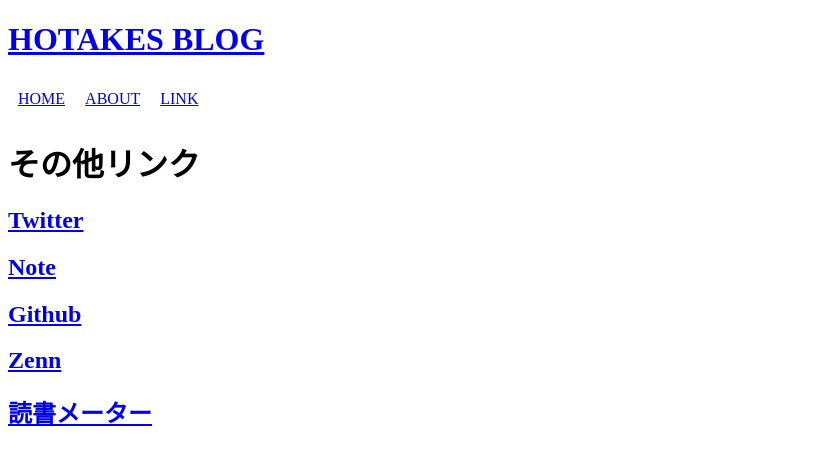
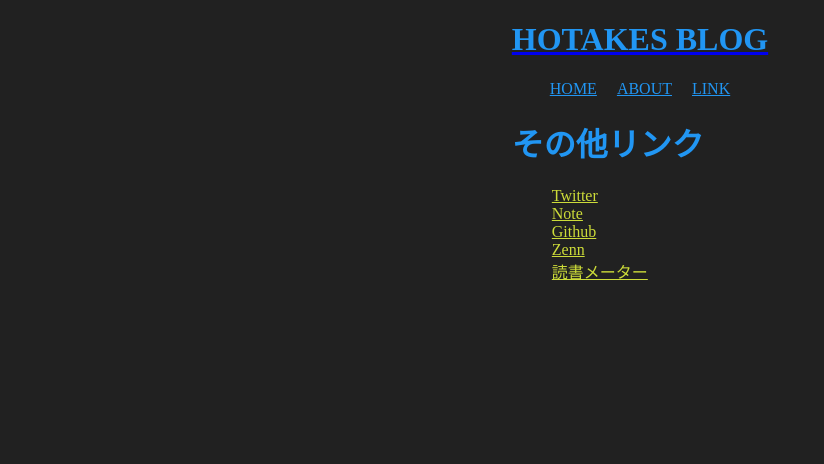
Before and after one commit to ifhito/myblogWithMicroCMS, a Next.js app: page /link in a window 1280 px wide. Shown: the top 464 px of the page, without its empty margins (0-824 px from the left). Built offline with nearby package versions, Linux system fonts and the light colour scheme.

Commit message:
fix design

```diff
--- a/components/Layout.tsx
+++ b/components/Layout.tsx
@@ -12,15 +12,20 @@
             <Head>
                 <title>hotakesBlog</title>
             </Head>
-            <a>
-                <h1>
-                    <Link href="/" passHref>
-                        HOTAKES BLOG
-                    </Link>
-                </h1>
-            </a>
-            <Nav />
+            <main id="main">
+                    <h1 id="head-center">
+                        <Link href="/" passHref>
+                        <a><span className="head-color">HOTAKES BLOG</span></a>
+                        </Link>
+                        <style jsx global>{`
+                            #head-center {
+                                text-align: center;
+                            }
+                        `}</style>
+                    </h1>
+                <Nav />
             {children}
+            </main>
         </>
         )
   }
--- a/components/nav.tsx
+++ b/components/nav.tsx
@@ -1,29 +1,33 @@
 import React from "react";
 import Link from "next/link";
-const containerStyle = {
-    display:'flex'
-}
-const itemStyle = {
-    padding: 10
-}
 const Nav: React.FC = () => {
     return (
-        <div style={containerStyle}>
+        <div id="link-container">
             <Link href="/" passHref>
-                <a style={itemStyle}>
+                <a className="link">
                     HOME
                 </a>
             </Link>
             <Link href="/about" passHref>
-                <a style={itemStyle}>
+                <a className="link">
                     ABOUT
                 </a>
             </Link>
             <Link href="/link" passHref>
-                <a style={itemStyle}>
+                <a className="link">
                     LINK
                 </a>
             </Link>
+            <style jsx>{`
+                .link {
+                    color: #2196F3;
+                    margin: 10px;
+                }
+                #link-container {
+                    display: 'flex';
+                    text-align: center;
+                }
+            `}</style>
         </div>
     )
 }
--- a/pages/_app.tsx
+++ b/pages/_app.tsx
@@ -4,6 +4,23 @@
   return (
     <Layout>
       <Component {...pageProps} />
+      <style jsx global>{`
+          body {
+            background-color: #212121;
+            margin-left: auto;
+            margin-right: auto;
+            width: fit-content;
+          }
+          ul {
+            list-style: none;
+          }
+          .head-color {
+            color: #2196F3;
+          }
+          .content-color {
+            color: #CDDC39;
+          }
+      `}</style>
     </Layout>
     )
 }
--- a/pages/blogs/[id].tsx
+++ b/pages/blogs/[id].tsx
@@ -18,7 +18,7 @@
   const { title, date, content } = props;
   return (
     <>
-      <article>
+      <article className="content-color">
         <header>
           <h1 style={contentTitleStyle}>{ title }</h1>
           <p>{ formatDate(date)}</p>
--- a/pages/link.tsx
+++ b/pages/link.tsx
@@ -3,42 +3,34 @@
 const Link_: ReactFragment = () => {
   return (
       <>
-        <h1>その他リンク</h1>
-        <a>
-            <h2>
+        <h1 className="head-color">その他リンク</h1>
+        <ul>
+            <li>
                 <Link href="https://twitter.com/ifhito" passHref>
-                    Twitter
+                <a className="content-color">Twitter</a>
                 </Link>
-            </h2>
-        </a>
-        <a>
-            <h2>
+            </li>
+            <li>
                 <Link href="https://note.com/ifhito" passHref>
-                    Note
+                <a className="content-color">Note</a>
                 </Link>
-            </h2>
-        </a>
-        <a>
-            <h2>
+            </li>
+            <li>
                 <Link href="https://github.com/ifhito" passHref>
-                    Github
+                    <a className="content-color">Github</a>
                 </Link>
-            </h2>
-        </a>
-        <a>
-            <h2>
+            </li>
+            <li>
                 <Link href="https://zenn.dev/ifhito" passHref>
-                    Zenn
+                    <a className="content-color">Zenn</a>
                 </Link>
-            </h2>
-        </a>
-        <a>
-            <h2>
+            </li>
+            <li>
                 <Link href="https://bookmeter.com/users/991028" passHref>
-                    読書メーター
+                    <a className="content-color">読書メーター</a>
                 </Link>
-            </h2>
-        </a>
+            </li>
+        </ul>
     </>
   )
 }
--- a/styles/globals.css
+++ b/styles/globals.css
@@ -2,15 +2,5 @@
 body {
   padding: 0;
   margin: 0;
-  font-family: -apple-system, BlinkMacSystemFont, Segoe UI, Roboto, Oxygen,
-    Ubuntu, Cantarell, Fira Sans, Droid Sans, Helvetica Neue, sans-serif;
+  background-color: #212121;
 }
-
-a {
-  color: inherit;
-  /* text-decoration: none; */
-}
-
-* {
-  box-sizing: border-box;
-}
```
Also changed, not shown: pages/about.tsx (+5 -5 lines), pages/index.tsx (+8 -3 lines).
